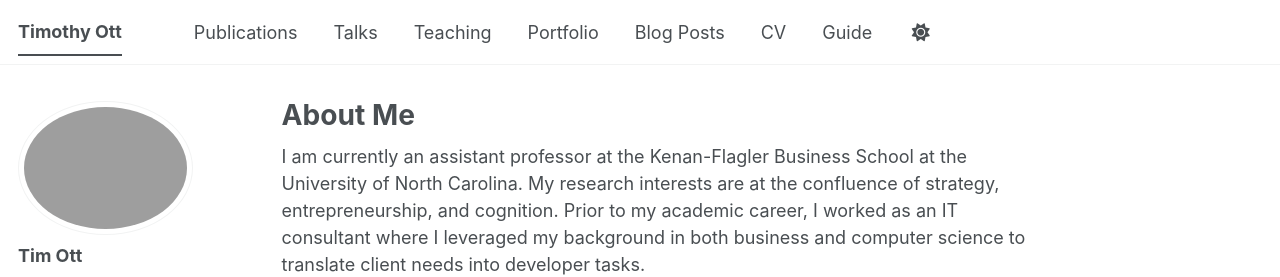
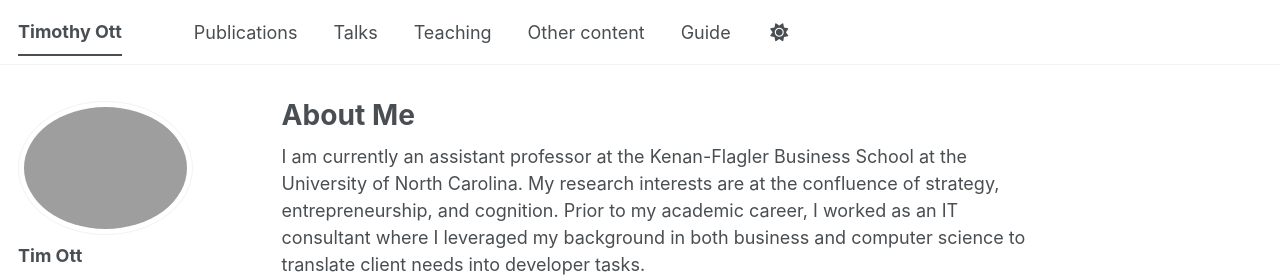
Before and after one commit to timothyott/timothyott.github.io, a Jekyll site: the page built from _pages/about.md, in a window 1280 px wide. Shown: the top 277 px of the page. Built offline with Jekyll 4.4.1, drawn with Linux system fonts in a browser that asks for light colours; a style sheet for code colours, icons or effects is not loaded.

Commit message:
Update navigation.yml

```diff
--- a/_data/navigation.yml
+++ b/_data/navigation.yml
@@ -17,14 +17,17 @@ main:
   - title: "Teaching"
     url: /teaching/
 
-  - title: "Portfolio"
-    url: /portfolio/
+  - title: "Other content"
+#    url: /content/
 
-  - title: "Blog Posts"
-    url: /year-archive/
+#  - title: "Portfolio"
+#    url: /portfolio/
 
-  - title: "CV"
-    url: /cv/
+#  - title: "Blog Posts"
+#    url: /year-archive/
+
+#  - title: "CV"
+#    url: /cv/
 
   # - title: "CV"
   #   url: /cv-json/
```
